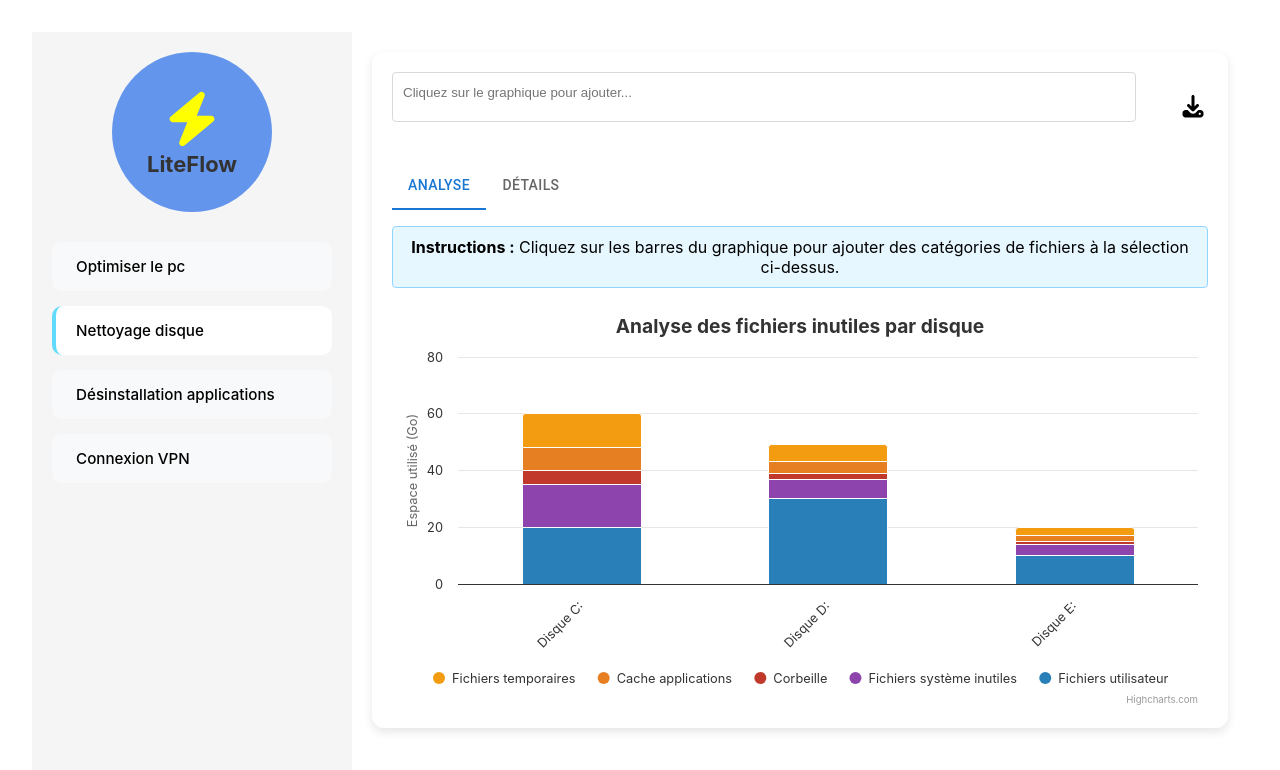
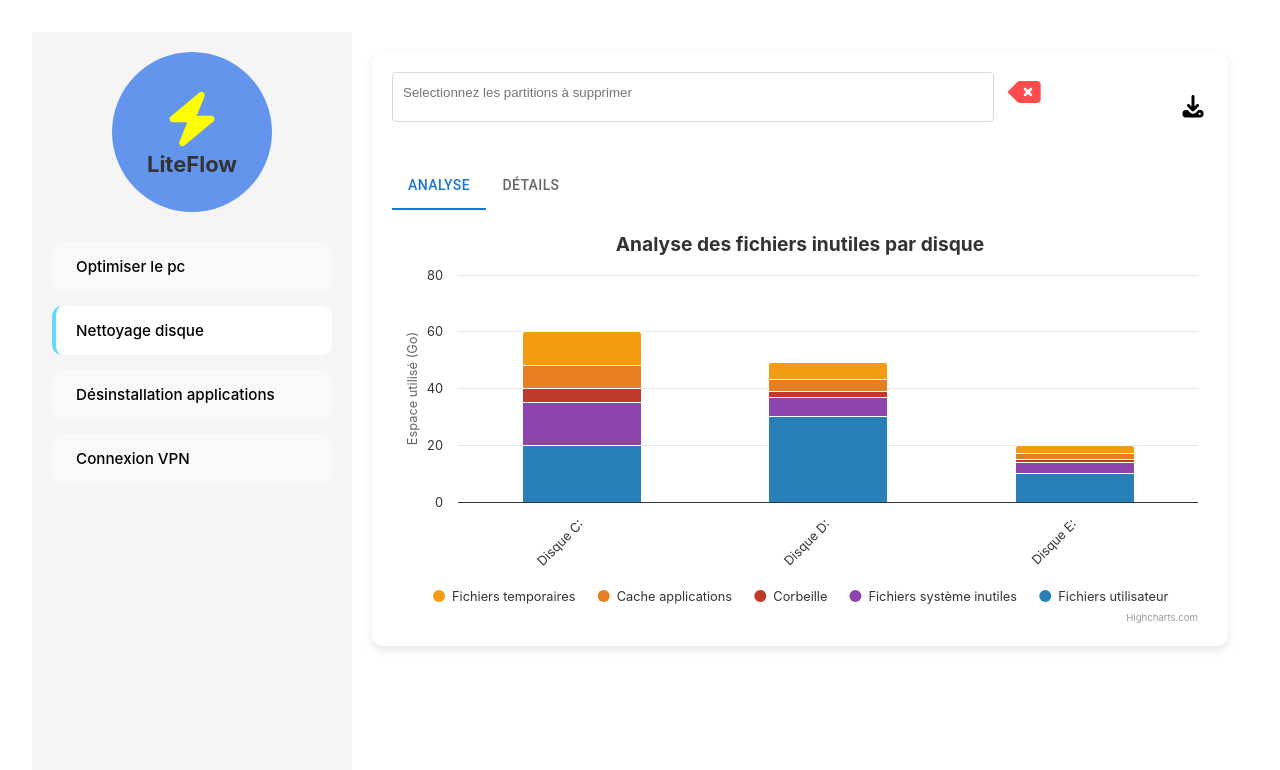
Before and after one commit to CARLU-Antoine/LiteFlow, a React (Vite) app in the folder liteflow-frontend/: page /nettoyage-disque in a window 1280 px wide. Shown: the top 770 px of the page. Built offline with nearby package versions, Linux system fonts and the light colour scheme.

Commit message:
Création component desinstallation-application

```diff
--- a/liteflow-frontend/src/App.jsx
+++ b/liteflow-frontend/src/App.jsx
@@ -4,6 +4,7 @@
 import OptimiserPc from './components/Optimiser-pc/optimiser-pc.jsx';
 import CommandesOptimisation from './components/Commandes-optimisation/commandes-optimisation.jsx';
 import NettoyageDisque from './components/Nettoyage-disque/nettoyage-disque.jsx';
+import DesinstallationApplication from './components/Desinstallation-application/desinstallation-application.jsx';
 import './App.css';
 
 function App() {
@@ -18,6 +19,7 @@
           <Route path="/optimiser-pc" element={<OptimiserPc />} />
           <Route path="/commandes-optimisation" element={<CommandesOptimisation />} />
           <Route path="/nettoyage-disque" element={<NettoyageDisque />} />
+          <Route path="/desinstallation-applications" element={<DesinstallationApplication />} />
         </Routes>
         </div>
 
--- /dev/null
+++ b/liteflow-frontend/src/components/Desinstallation-application/desinstallation-application.jsx
@@ -0,0 +1,45 @@
+import * as React from 'react';
+import CustomDataGrid from '../CustomDataGrid/custom-datagrid';
+import './desinstallation-application.css';
+
+  const columnsApplications = [
+    { field: 'id', headerName: 'ID', width: 70 },
+    { field: 'Nom', headerName: "Nom de l'application", width: 300 },
+    { field: 'Description', headerName: "Description de l'application", width: 400 },
+  ];
+  const rowsApplications = [
+    { id: 1, Nom: 'App1', Description: 'Description de l\'application 1' },
+    { id: 2, Nom: 'App2', Description: 'Description de l\'application 2' },
+    { id: 3, Nom: 'App3', Description: 'Description de l\'application 3' },
+    { id: 4, Nom: 'App4', Description: 'Description de l\'application 4' },
+    { id: 5, Nom: 'App5', Description: 'Description de l\'application 5' },
+  ];
+
+
+function DesinstallationApplication() {
+  const [selectedIdsApplications, setSelectedIdsApplications] = React.useState([]);
+  const [selectedRowsApplications, setSelectedRowsApplications] = React.useState([]);
+
+
+  const handleSelectionChangeApplications = (ids, rows) => {
+    console.log("Applications Désinstallées - IDs sélectionnés :", ids);
+    console.log("Applications Désinstallées - Lignes sélectionnées :", rows);
+  };
+
+
+  return (
+    <div>
+      <h1>Désinstallation d'application</h1>
+        <CustomDataGrid
+          rows={rowsApplications}
+          columns={columnsApplications}
+          onSelectionChange={handleSelectionChangeApplications}
+          pageSize={10}
+          pageSizeOptions={[5, 10, 25, 50, 100]}
+          paperProps={{ sx: { height: '65vh', width: '100%', position: 'relative', marginTop: '20px' } }}
+        />
+    </div>
+  );
+}
+
+export default DesinstallationApplication;
--- a/liteflow-frontend/src/components/Nettoyage-disque/CustomAutocomplete.jsx
+++ b/liteflow-frontend/src/components/Nettoyage-disque/CustomAutocomplete.jsx
@@ -168,7 +168,7 @@
               </StyledTag>
             );
           })}
-          <input {...getInputProps()} placeholder="Cliquez sur le graphique pour ajouter..." />
+          <input {...getInputProps()} placeholder="Selectionnez les partitions à supprimer" />
         </InputWrapper>
       </div>
       {groupedOptions.length > 0 && focused ? (
--- a/liteflow-frontend/src/components/Nettoyage-disque/nettoyage-disque.css
+++ b/liteflow-frontend/src/components/Nettoyage-disque/nettoyage-disque.css
@@ -18,13 +18,15 @@
   gap: 10px;
 }
 
-.instructions-nettoyage-disque {
-  margin-bottom: 20px;
-  padding: 10px;
-  background-color: #e6f7ff;
-  border-radius: 4px;
-  border: 1px solid #91d5ff;
+.container-autocomplete-nettoyage-disque{
+  width: 80%;
+  display: flex;
+  gap: 3vh;
 }
-.container-autocomplete-nettoyage-disque{
-  width: 90%;
+#btn-delete-partitions {
+  width: 40px;
+  height: 40px;
+  fill: #ff4d4f;
+  cursor: pointer;
+  transition: transform 0.2s;
 }
--- a/liteflow-frontend/src/components/Nettoyage-disque/nettoyage-disque.jsx
+++ b/liteflow-frontend/src/components/Nettoyage-disque/nettoyage-disque.jsx
@@ -165,6 +165,7 @@
               value={selectedFiles}
               onChange={setSelectedFiles}
             />
+            <svg id="btn-delete-partitions" xmlns="http://www.w3.org/2000/svg" viewBox="0 0 640 640"><path d="M576 192C576 156.7 547.3 128 512 128L205.3 128C188.3 128 172 134.7 160 146.7L9.4 297.4C3.4 303.4 0 311.5 0 320C0 328.5 3.4 336.6 9.4 342.6L160 493.3C172 505.3 188.3 512 205.3 512L512 512C547.3 512 576 483.3 576 448L576 192zM284.1 252.1C293.5 242.7 308.7 242.7 318 252.1L351.9 286L385.8 252.1C395.2 242.7 410.4 242.7 419.7 252.1C429 261.5 429.1 276.7 419.7 286L385.8 319.9L419.7 353.8C429.1 363.2 429.1 378.4 419.7 387.7C410.3 397 395.1 397.1 385.8 387.7L351.9 353.8L318 387.7C308.6 397.1 293.4 397.1 284.1 387.7C274.8 378.3 274.7 363.1 284.1 353.8L318 319.9L284.1 286C274.7 276.6 274.7 261.4 284.1 252.1z"/></svg>
         </div>
         <div className="container-btn-download">
           <svg className="btn-dowload-xlsx" onClick={() => handleClickDownload()} xmlns="http://www.w3.org/2000/svg" viewBox="0 0 640 640">
@@ -180,9 +181,6 @@
       <Box sx={{ mt: 2 }}>
         {value === 0 && (
           <div>
-            <div className="instructions-nettoyage-disque">
-              <strong>Instructions :</strong> Cliquez sur les barres du graphique pour ajouter des catégories de fichiers à la sélection ci-dessus.
-            </div>
             <HighchartsReact highcharts={Highcharts} options={options} />
           </div>
         )}
```
Also changed, not shown: liteflow-frontend/src/components/Desinstallation-application/desinstallation-application.css (added).
